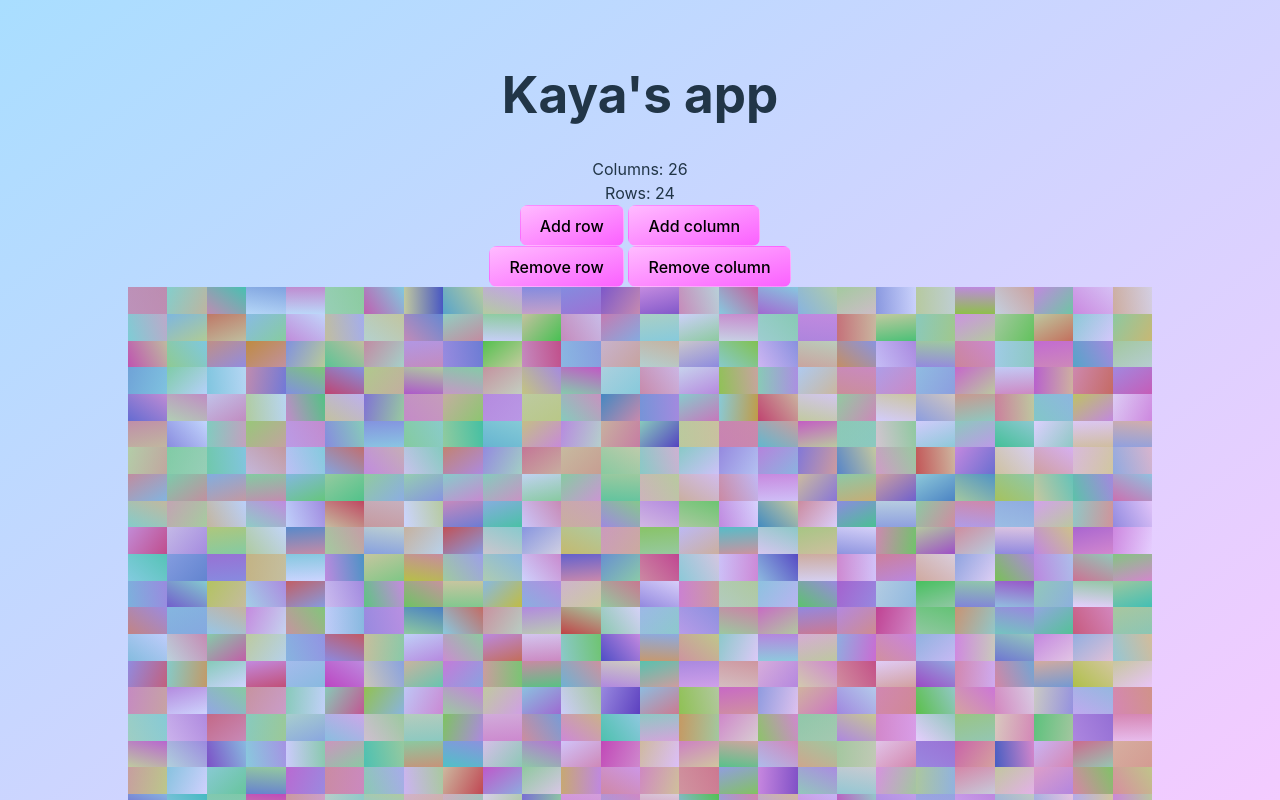
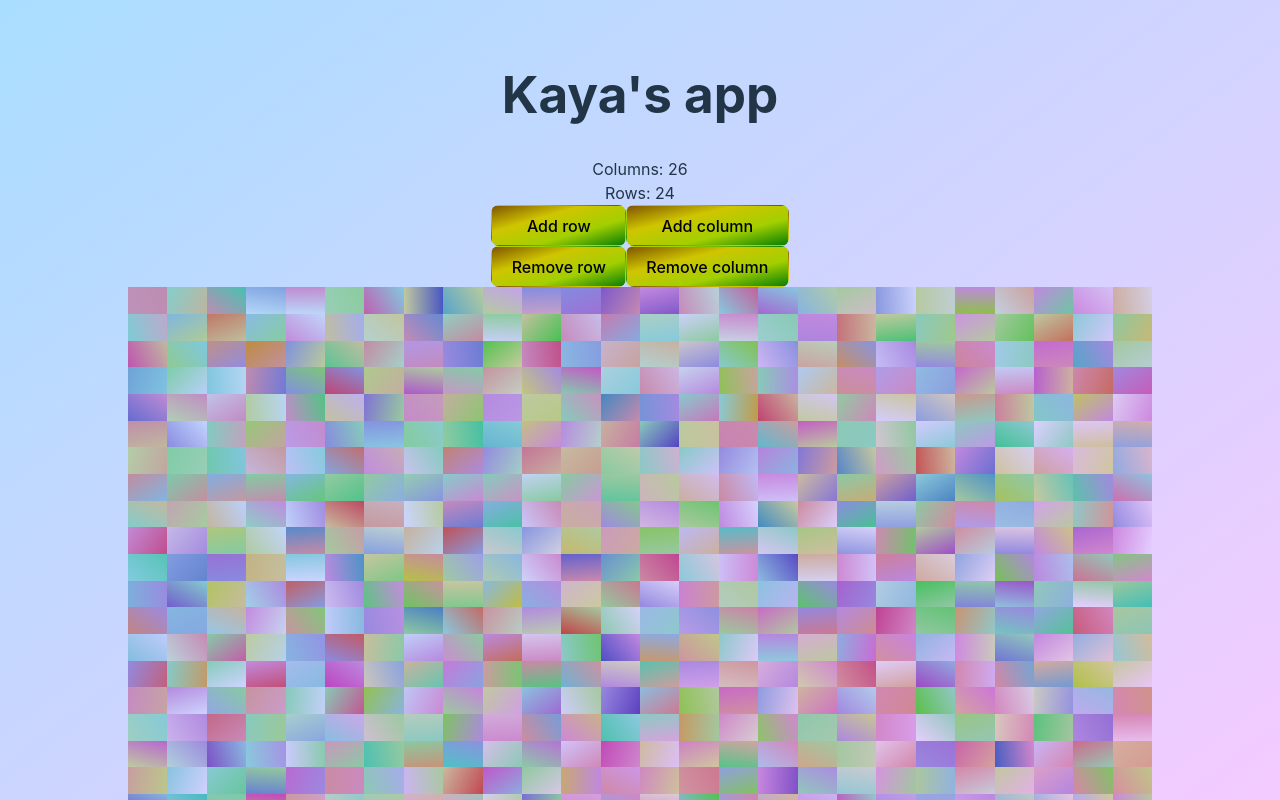
Before and after one commit to squirrelkit/dads-webdev-course, a Svelte app: page / in a window 1280 px wide. Shown: the top 800 px of the page. Built offline with nearby package versions, Linux system fonts and the light colour scheme.

Commit message:
buttons aligned better and looking nicer with a cool gradient

```diff
--- a/src/App.svelte
+++ b/src/App.svelte
@@ -17,20 +17,23 @@
     <div class="num-of-col-row-button">Rows: {rows}</div>
   </div>
 
-  <div class="buttons">
+  <div class="button-wrapper">
+    <div class="buttons-inner flex">
       <button class="button" on:click={() => (rows = rows + 1)}> Add row </button>
-    <button class="button" on:click={() => (columns = columns + 1)}>
-      Add column
+      <button class="button" on:click={() => (rows = rows - 1)}>
+        Remove row
       </button>
     </div>
 
-  <div class="buttons">
-    <button class="button" on:click={() => (rows = rows - 1)}>
-      Remove row
+    <div class="buttons-inner flex">
+      <button class="button" on:click={() => (columns = columns + 1)}>
+        Add column
       </button>
       <button class="button" on:click={() => (columns = columns - 1)}>
         Remove column
       </button>
+    </div>
+
   </div>
 
 
@@ -52,7 +55,17 @@
 
 <style>
   .button {
-    background: linear-gradient(to bottom right, #ffbbff, #fb61ff);
+    background: linear-gradient(to bottom right, #7f5500, #cfc500, #a2cf00, #087f00);
+  }
+
+  .button-wrapper {
+    display: flex;
+    justify-content: center;
+  }
+
+  .buttons-inner {
+    display: flex;
+    flex-direction: column;
   }
 
   .box-color {
--- a/src/app.css
+++ b/src/app.css
@@ -25,6 +25,8 @@ a:hover {
 
 .flex {
   display: flex;
+
+
 }
 
 body {
```
Lines whose indentation alone changed are shown as unchanged.
